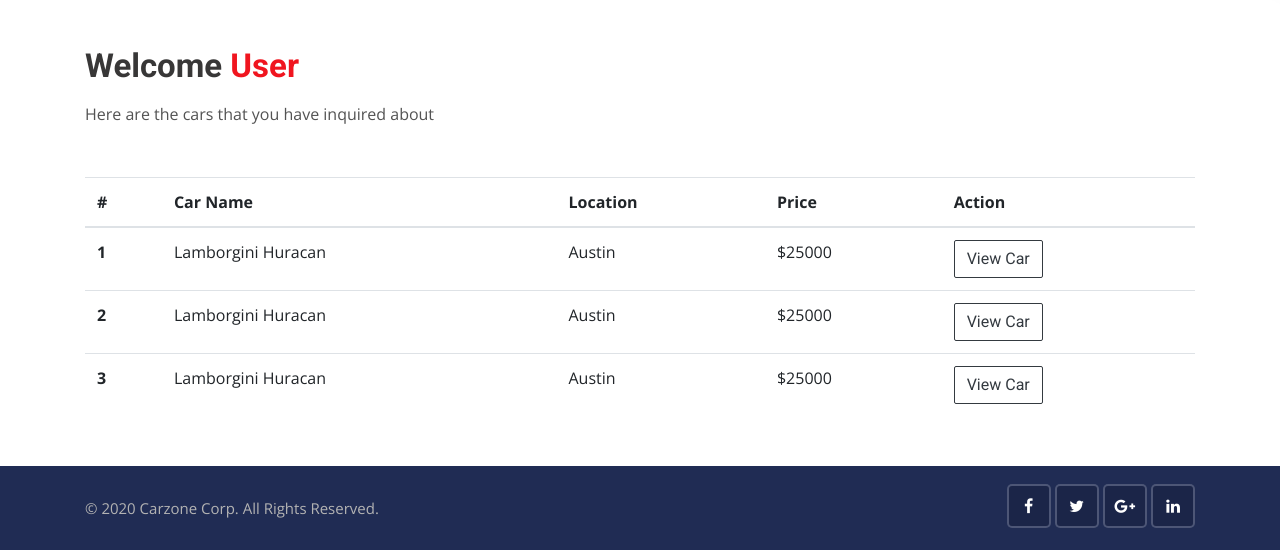
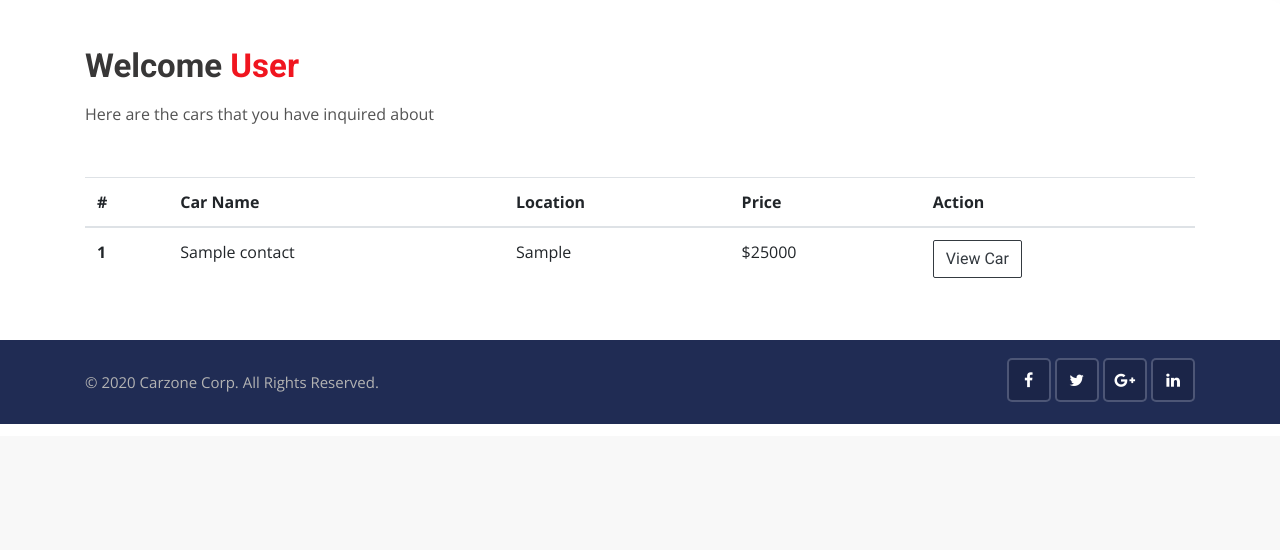
Before and after one commit to varunjha18/carzone_project_updated, a Django app: page /accounts/dashboard in a window 1280 px wide. Shown: the part 364-914 px from the top of the page. After the commit the page ends 788 px from the top, so only its background shows below. Run offline with Django 3.2, Linux system fonts and the light colour scheme; a user stored in the database is signed in; tables that the repository leaves empty hold one stand-in row (values such as "Sample post"); some libraries are stand-ins or nearby versions.

Commit message:
all functionalities implemented

```diff
--- a/carzone/accounts/views.py
+++ b/carzone/accounts/views.py
@@ -1,6 +1,8 @@
 from django.shortcuts import redirect, render
 from django.contrib import messages,auth
 from django.contrib.auth.models import User
+from contacts.models import Contact
+from django.contrib.auth.decorators import login_required
 
 
 # Create your views here.
@@ -70,6 +72,9 @@ def register(request):
     else:
         return render(request,'accounts/register.html')
 
-
+@login_required(login_url='login')
 def dashboard(request):
-    return render(request,'accounts/dashboard.html')
+    user_id=request.user.id
+    inquiries=Contact.objects.all().filter(user_id=user_id).order_by('-created_date')
+    data={'inquiries':inquiries,}
+    return render(request,'accounts/dashboard.html',data)
--- a/carzone/templates/accounts/dashboard.html
+++ b/carzone/templates/accounts/dashboard.html
@@ -35,27 +35,17 @@
 		</tr>
 	  </thead>
 	  <tbody>
-		<tr>
-		  <th scope="row">1</th>
-		  <td>Lamborgini Huracan</td>
-		  <td>Austin</td>
+		{% for enquiry in inquiries %}
+        <tr>
+
+		  <th scope="row">{{enquiry.id}}</th>
+		  <td>{{enquiry.car_title}}</td>
+		  <td>{{enquiry.city}}</td>
 		  <td>$25000</td>
-		  <td><a href="#" class="btn btn-outline-dark">View Car</a></td>
+		  <td><a href="/cars/{{enquiry.car_id}}" class="btn btn-outline-dark">View Car</a></td>
 		</tr>
-		<tr>
-		  <th scope="row">2</th>
-		  <td>Lamborgini Huracan</td>
-		  <td>Austin</td>
-		  <td>$25000</td>
-		  <td><a href="#" class="btn btn-outline-dark">View Car</a></td>
-		</tr>
-		<tr>
-		  <th scope="row">3</th>
-		  <td>Lamborgini Huracan</td>
-		  <td>Austin</td>
-		  <td>$25000</td>
-		  <td><a href="#" class="btn btn-outline-dark">View Car</a></td>
-		</tr>
+        {% endfor %}
+
 	  </tbody>
 	</table>
 </div>
--- a/carzone/templates/cars/car_detail.html
+++ b/carzone/templates/cars/car_detail.html
@@ -16,11 +16,12 @@
 <!-- Car details page start -->
 <div class="car-details-page content-area-6">
     <div class="container">
+                    {% include 'includes/messages.html' %}
         <div class="row">
             <div class="col-lg-8 col-md-12 col-xs-12">
                 <div class="car-details-section">
                     <!-- Heading start -->
-                    <div class="heading-car clearfix">
+                        <div class="heading-car clearfix">
                         <div class="pull-left">
                             <h3>{{single_car.car_title}} {{single_car.model}}</h3>
                             <h6>
```
Also changed, not shown: carzone/carzone/settings.py (+8 -0 lines), carzone/contacts/views.py (+13 -0 lines).
